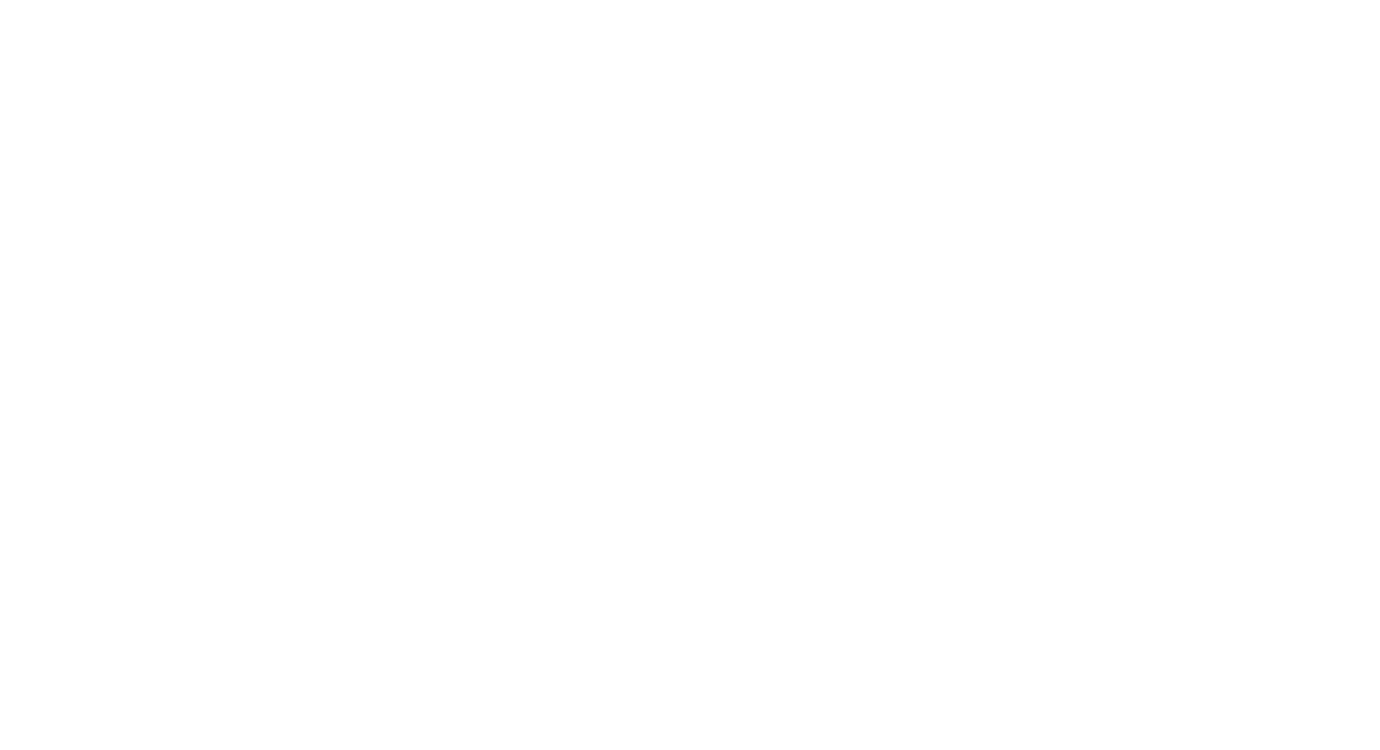
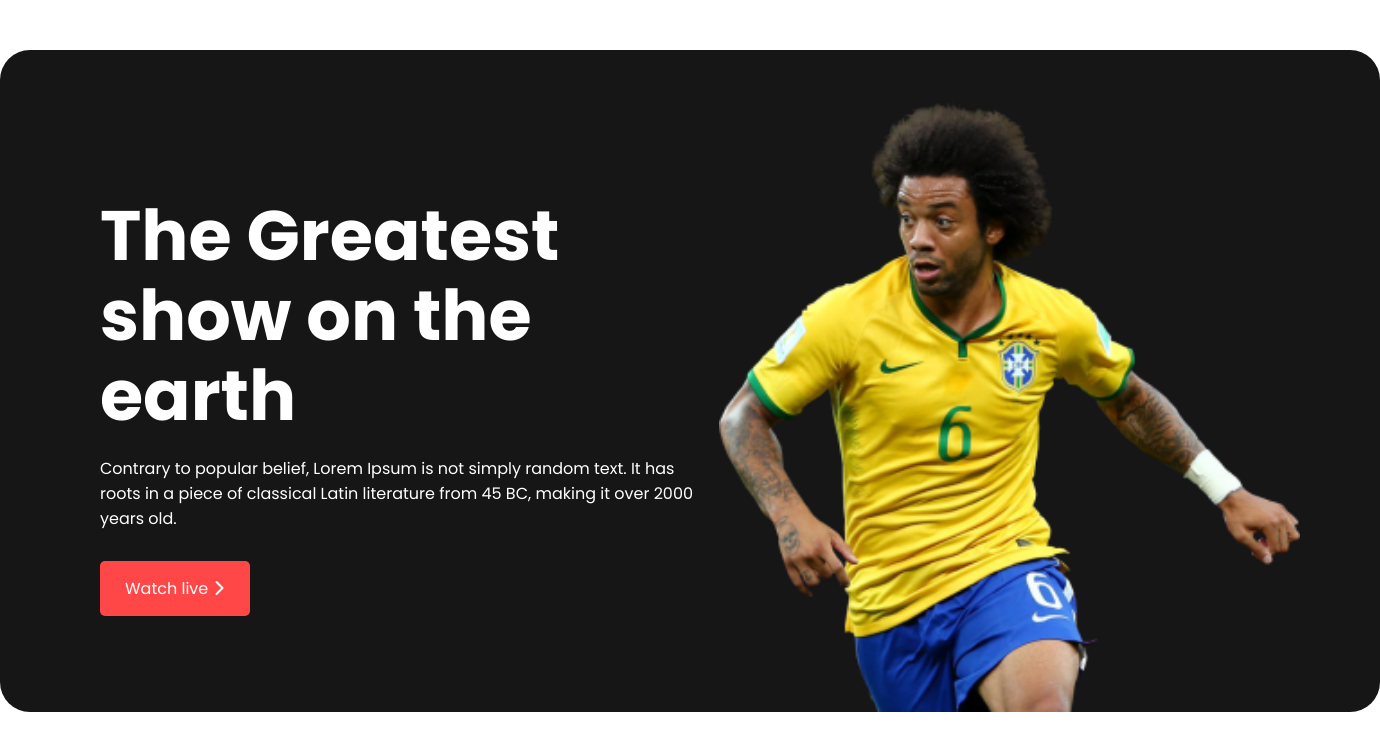
Before and after one commit to FerdousZihad/Live-Goal, a plain HTML site: page index.html in a window 1280 px wide. Shown: the whole page, 1380 px wide, since content can reach past the window. Drawn offline with Linux system fonts and the light colour scheme.

Commit message:
Top banner section completed

```diff
--- a/index.html
+++ b/index.html
@@ -16,6 +16,24 @@
 
 <body>
 
+    <header>
+        <div id="top-banner" class="container">
+            <div class="banner-body">
+                <h1 class="banner-title">The Greatest show on the earth</h1>
+                <p class="banner-text">Contrary to popular belief, Lorem Ipsum is not simply random text. It has roots
+                    in a piece of
+                    classical Latin literature from 45 BC, making it over 2000 years old.</p>
+                <a href="" class="link-btn">Watch live <i class="fa-solid fa-chevron-right"></i></a>
+            </div>
+            <div class="banner-image">
+                <img src="assets/Banner Image.png" alt="">
+            </div>
+
+
+        </div>
+    </header>
+
+
 </body>
 
 </html>
--- a/styles/style.css
+++ b/styles/style.css
@@ -8,3 +8,53 @@ font-family: 'Poppins', sans-serif; */
     padding: 0;
     font-family: 'Poppins', sans-serif;
 }
+
+.container{
+    width:1200px;
+    margin:0 auto;
+}
+#top-banner{
+    background: #161616;
+    color:#fff;
+    margin-top:50px;
+    padding:50px 80px 0 100px;
+    border-radius: 30px;
+    display:grid;
+    grid-template-columns: 2fr  1fr;
+    align-items: center;
+    column-gap: 24px;
+}
+/* .banner-body{
+    position: relative;
+} */
+.banner-title{
+    font-size: 70px;
+    line-height: 80px;
+}
+.banner-text{
+    font-size: 16px;
+    padding-top:20px;
+    padding-bottom:30px;
+}
+.banner-image img{
+    width:581px;
+    vertical-align: middle;
+}
+.link-btn{
+    display: inline-block;
+    text-decoration: none;
+    color:#fff;
+    background-color: #ff4747;
+    padding:15px 25px;
+    border-radius:5px;
+    transition: all .3s;
+}
+
+.link-btn:hover{
+
+    background-color: #f82121;
+    transform: scale(1.01);
+    box-shadow: 0 0 3px 3px rgba(255, 0, 0, 0.177);
+    font-size: 18px;
+
+}
```
